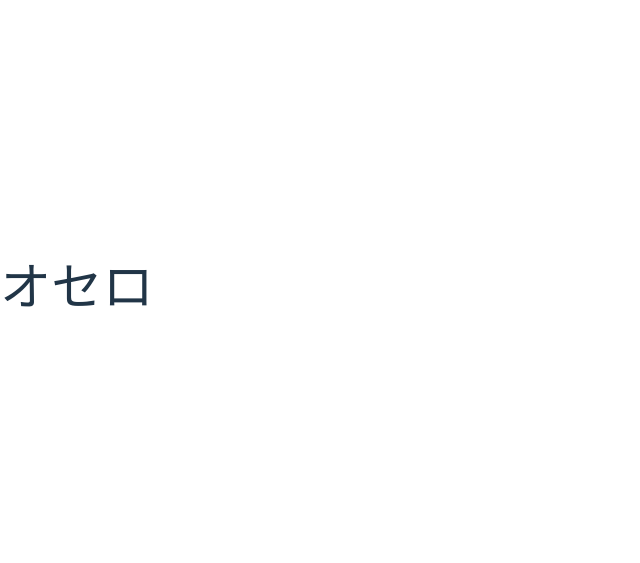
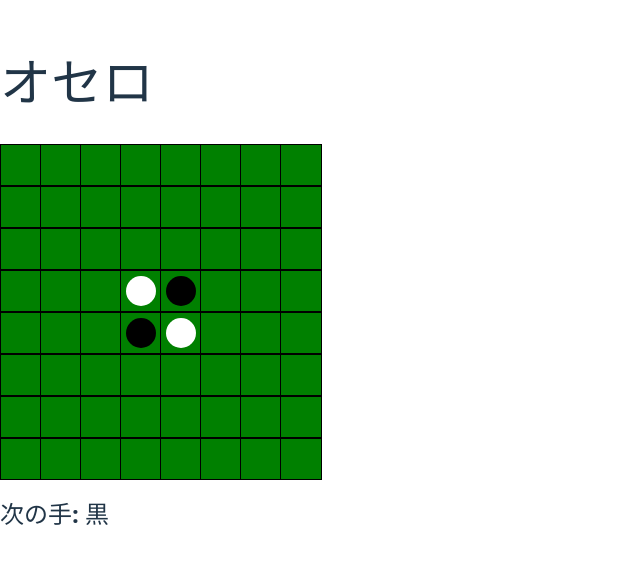
Before and after one commit to global-tech-bridge/atsumarina-game, a React (Vite) app: page /games/othello in a window 1280 px wide. Shown: the part 115-678 px from the top of the page, without its empty margins (0-640 px from the left). Built offline with nearby package versions, Linux system fonts and the light colour scheme.

Commit message:
feat: othello

```diff
--- a/src/games/othello/OthelloPage.tsx
+++ b/src/games/othello/OthelloPage.tsx
@@ -1,11 +1,116 @@
 // src/games/othello/OthelloPage.tsx
 
+import React, { useState } from 'react';
+
+const BOARD_SIZE = 8;
+
+const EMPTY = 0;
+const BLACK = 1;
+const WHITE = 2;
+
+const directions = [
+  [-1, -1], [-1, 0], [-1, 1],
+  [0, -1],          [0, 1],
+  [1, -1], [1, 0], [1, 1]
+];
+
 const OthelloPage = () => {
+  const createInitialBoard = () => {
+    const board = Array.from({ length: BOARD_SIZE }, () => Array(BOARD_SIZE).fill(EMPTY));
+    board[3][3] = WHITE;
+    board[3][4] = BLACK;
+    board[4][3] = BLACK;
+    board[4][4] = WHITE;
+    return board;
+  };
+
+  const [board, setBoard] = useState(createInitialBoard());
+  const [currentPlayer, setCurrentPlayer] = useState(BLACK);
+
+  const isValid = (x: number, y: number, dx: number, dy: number, player: number) => {
+    let i = x + dx;
+    let j = y + dy;
+    let foundOpponent = false;
+    while (i >= 0 && i < BOARD_SIZE && j >= 0 && j < BOARD_SIZE) {
+      if (board[i][j] === EMPTY) return false;
+      if (board[i][j] !== player) {
+        foundOpponent = true;
+      } else {
+        return foundOpponent;
+      }
+      i += dx;
+      j += dy;
+    }
+    return false;
+  };
+
+  const flipPieces = (x: number, y: number, dx: number, dy: number, player: number, newBoard: number[][]) => {
+    let i = x + dx;
+    let j = y + dy;
+    while (i >= 0 && i < BOARD_SIZE && j >= 0 && j < BOARD_SIZE && newBoard[i][j] !== player) {
+      newBoard[i][j] = player;
+      i += dx;
+      j += dy;
+    }
+  };
+
+  const handleClick = (x: number, y: number) => {
+    if (board[x][y] !== EMPTY) return;
+
+    let valid = false;
+    const newBoard = board.map(row => [...row]);
+    directions.forEach(([dx, dy]) => {
+      if (isValid(x, y, dx, dy, currentPlayer)) {
+        flipPieces(x, y, dx, dy, currentPlayer, newBoard);
+        valid = true;
+      }
+    });
+
+    if (valid) {
+      newBoard[x][y] = currentPlayer;
+      setBoard(newBoard);
+      setCurrentPlayer(currentPlayer === BLACK ? WHITE : BLACK);
+    }
+  };
+
+  const getColor = (cell: number) => {
+    if (cell === BLACK) return 'black';
+    if (cell === WHITE) return 'white';
+    return 'transparent';
+  };
+
   return (
     <div>
       <h1>オセロ</h1>
+      <div style={{ display: 'grid', gridTemplateColumns: `repeat(${BOARD_SIZE}, 40px)` }}>
+        {board.map((row, i) =>
+          row.map((cell, j) => (
+            <div
+              key={`${i}-${j}`}
+              onClick={() => handleClick(i, j)}
+              style={{
+                width: 40,
+                height: 40,
+                backgroundColor: 'green',
+                border: '1px solid black',
+                display: 'flex',
+                alignItems: 'center',
+                justifyContent: 'center',
+              }}
+            >
+              <div style={{
+                width: 30,
+                height: 30,
+                borderRadius: '50%',
+                backgroundColor: getColor(cell),
+              }} />
+            </div>
+          ))
+        )}
+      </div>
+      <h2 style={{ marginTop: '1rem' }}>次の手: {currentPlayer === BLACK ? '黒' : '白'}</h2>
     </div>
-  )
-}
+  );
+};
 
-export default OthelloPage
+export default OthelloPage;
```
